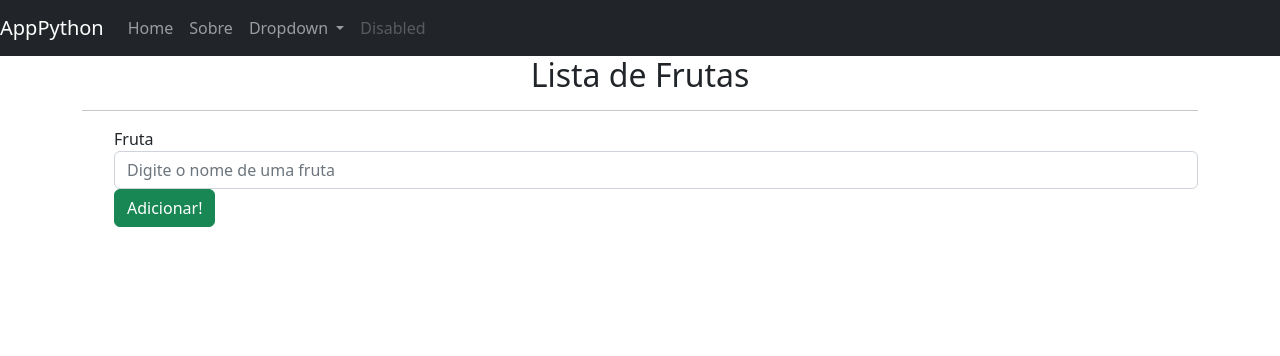
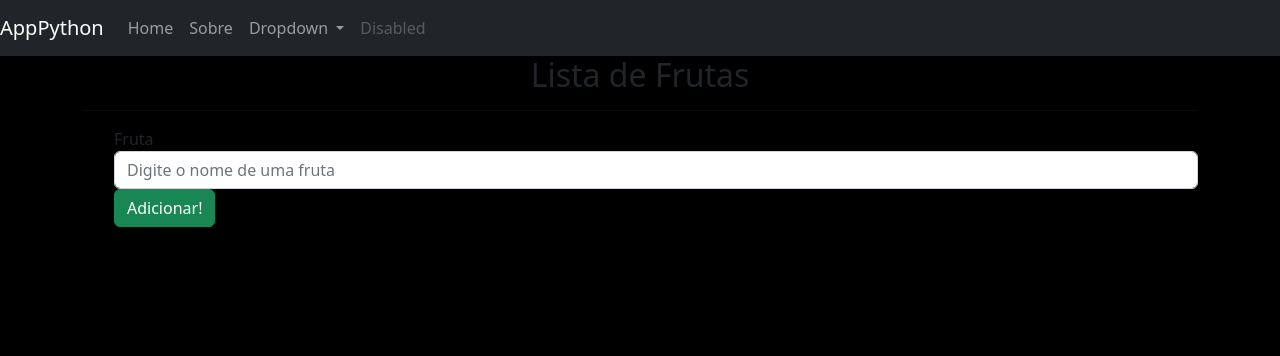
Before and after one commit to joapedu/Flask_docker, a Flask app: page / in a window 1280 px wide. Shown: the top 356 px of the page. Run offline with Flask 2, Linux system fonts and the light colour scheme.

Commit message:
Update base.html

```diff
--- a/templates/base.html
+++ b/templates/base.html
@@ -8,6 +8,9 @@
     <title> AppPython </title>
     <link rel="stylesheet" href="https://cdn.jsdelivr.net/npm/bootstrap@5.2.2/dist/css/bootstrap.min.css"
     integrity="sha384-Zenh87qX5JnK2Jl0vWa8Ck2rdkQ2Bzep5IDxbcnCeuOxjzrPF/et3URy9Bv1WTRi" crossorigin="anonymous">
+    <style>
+      body{background-color: black;}
+    </style>
 </head>
 <body>
     <nav class="navbar navbar-expand-lg navbar-dark bg-dark">
```
